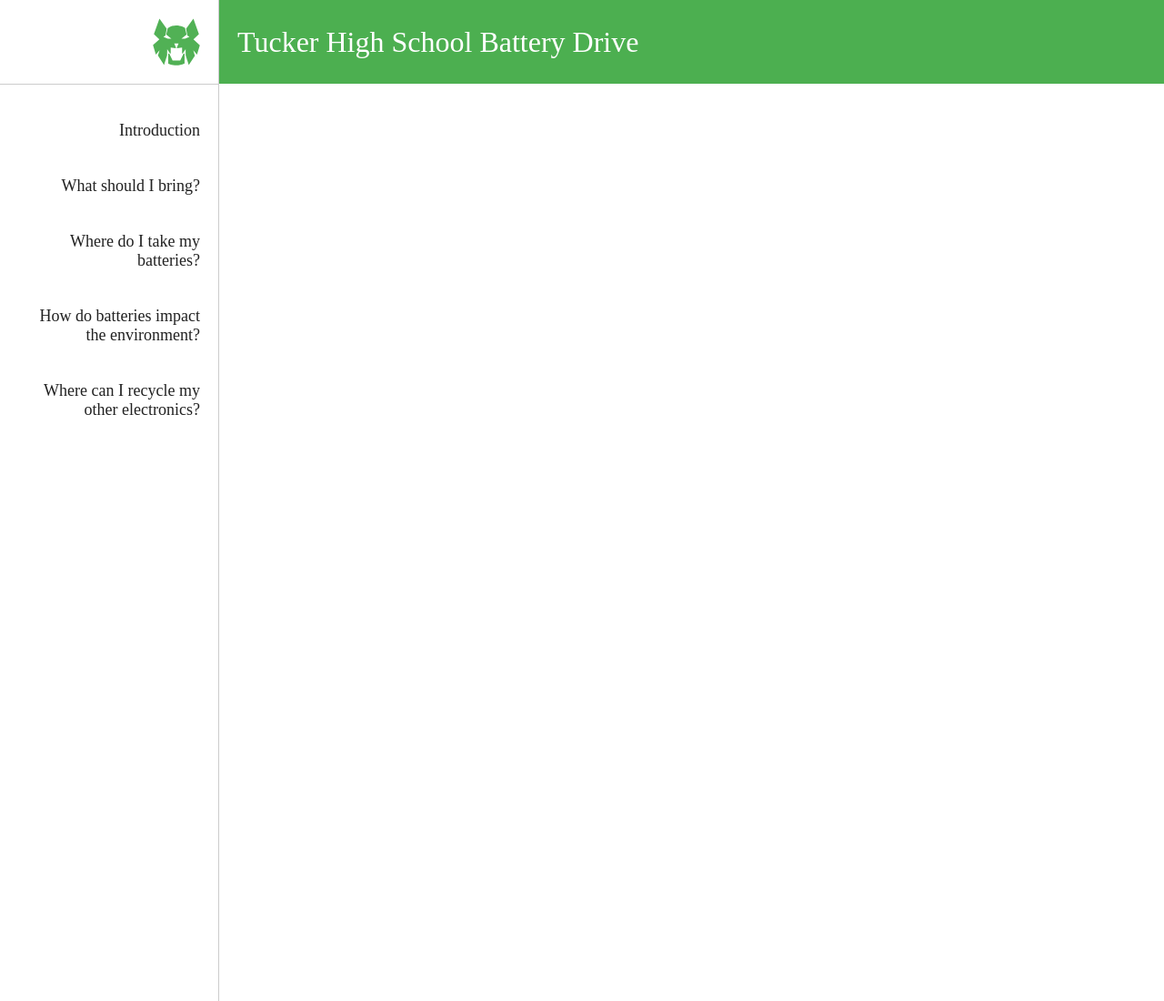
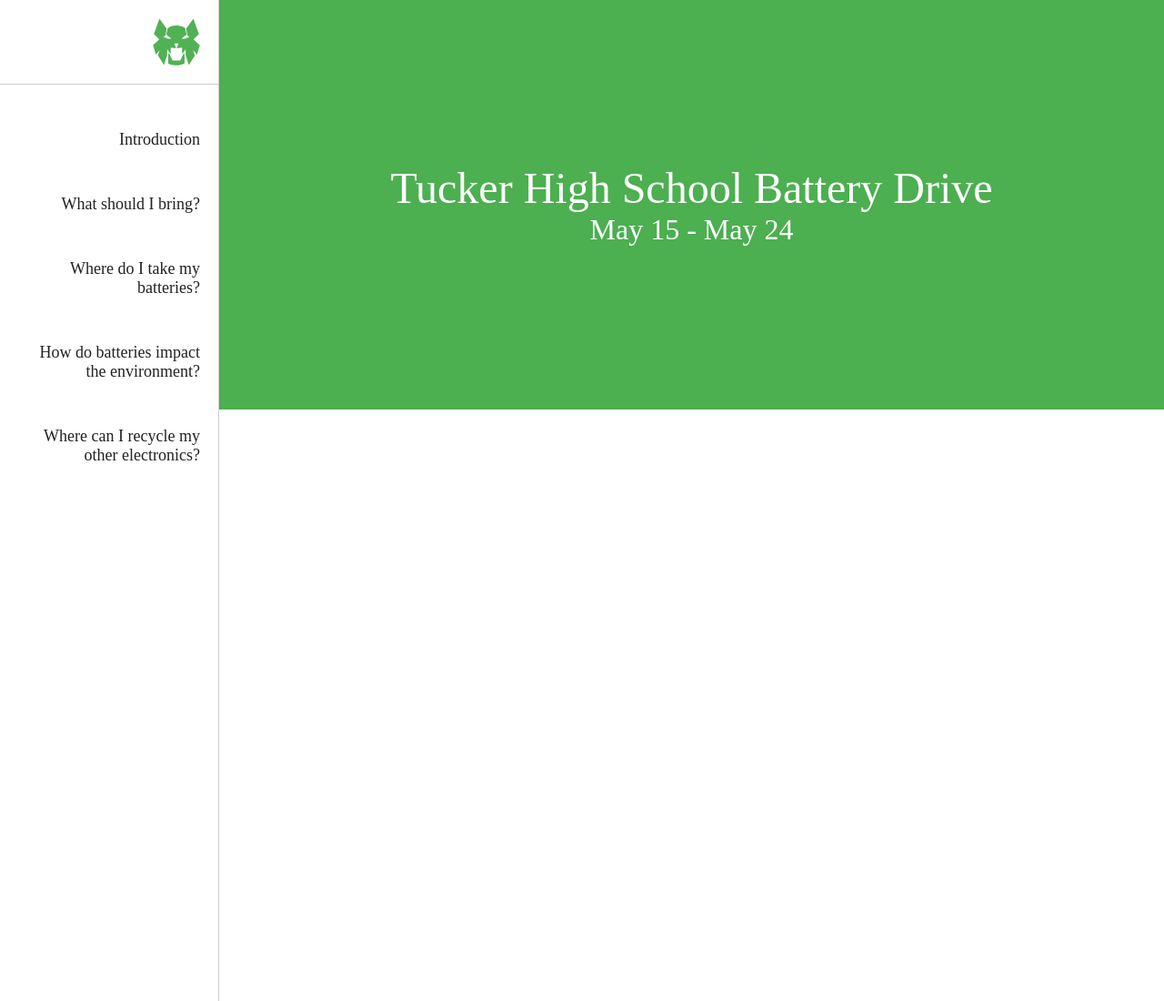
Before and after one commit to GreenNick/Battery-Drive, a plain HTML site: page index.html in a window 1280 px wide. Shown: the top 1100 px of the page at 91% size. Drawn offline with nearby package versions, Linux system fonts and the light colour scheme; a web font is replaced by a local one.

Commit message:
Add header animation

```diff
--- a/assets/css/modules/_header.sass
+++ b/assets/css/modules/_header.sass
@@ -17,7 +17,7 @@ header
         text-align: right
         padding: 0 20px
         li
-          margin: 40px 0
+          margin: 50px 0
           a
             color: $primary-text-color
             font:
--- a/assets/css/modules/_hero.sass
+++ b/assets/css/modules/_hero.sass
@@ -2,19 +2,23 @@ section.hero
   text-align: center
   height: 450px
   background:
-    image: url("../img/background.jpeg")
+
     size: cover
     position: center
     attachment: fixed
+    color: $primary-color
   display: flex
   flex-direction: column
   justify-content: center
   color: white
   font-family: $heading-font
+  transition: all 500ms ease-in-out
   h1
     font:
       size: 48px
       weight: normal
+  h2
+    display: none
   p
     font-size: 32px
 
@@ -27,9 +31,13 @@ section.hero-fixed
   background-color: $primary-color
   color: white
   font-family: $heading-font
-  height: 92px
+  height: 93px
   width: 100%
+  box-shadow: 0px 2px 4px rgba(0,0,0,0.4)
   h1
+    display: none
+  h2
+    display: none
     margin-left: 20px
     font:
       size: 32px
--- /dev/null
+++ b/assets/js/main.js
@@ -0,0 +1,17 @@
+$(document).ready(function() {
+  transformHeader();
+});
+
+function transformHeader() {
+  $(window).scroll(function() {
+    var distanceTop = $(window).scrollTop();
+
+    if(distanceTop > 358) {
+      $('.hero').removeClass('hero').addClass('hero-fixed');
+      $('.hero-fixed h2').fadeIn();
+    } else if(distanceTop === 0) {
+      $('.hero-fixed h2').hide();
+      $('.hero-fixed').removeClass('hero-fixed').addClass('hero');
+    }
+  });
+}
--- a/index.html
+++ b/index.html
@@ -23,12 +23,15 @@
         </div>
       </header>
       <div class="sections-col">
-        <section class="hero-fixed">
+        <section class="hero">
           <h1>Tucker High School Battery Drive</h1>
+          <h2>Tucker High School Battery Drive</h2>
           <p>May 15 - May 24</p>
         </section>
         <div style="height: 2000px"></div>
       </div>
     </div>
+    <script src="https://ajax.googleapis.com/ajax/libs/jquery/3.2.1/jquery.min.js"></script>
+    <script src="assets/js/main.js"></script>
   </body>
 </html>
```
Also changed, not shown: assets/css/main.css.
